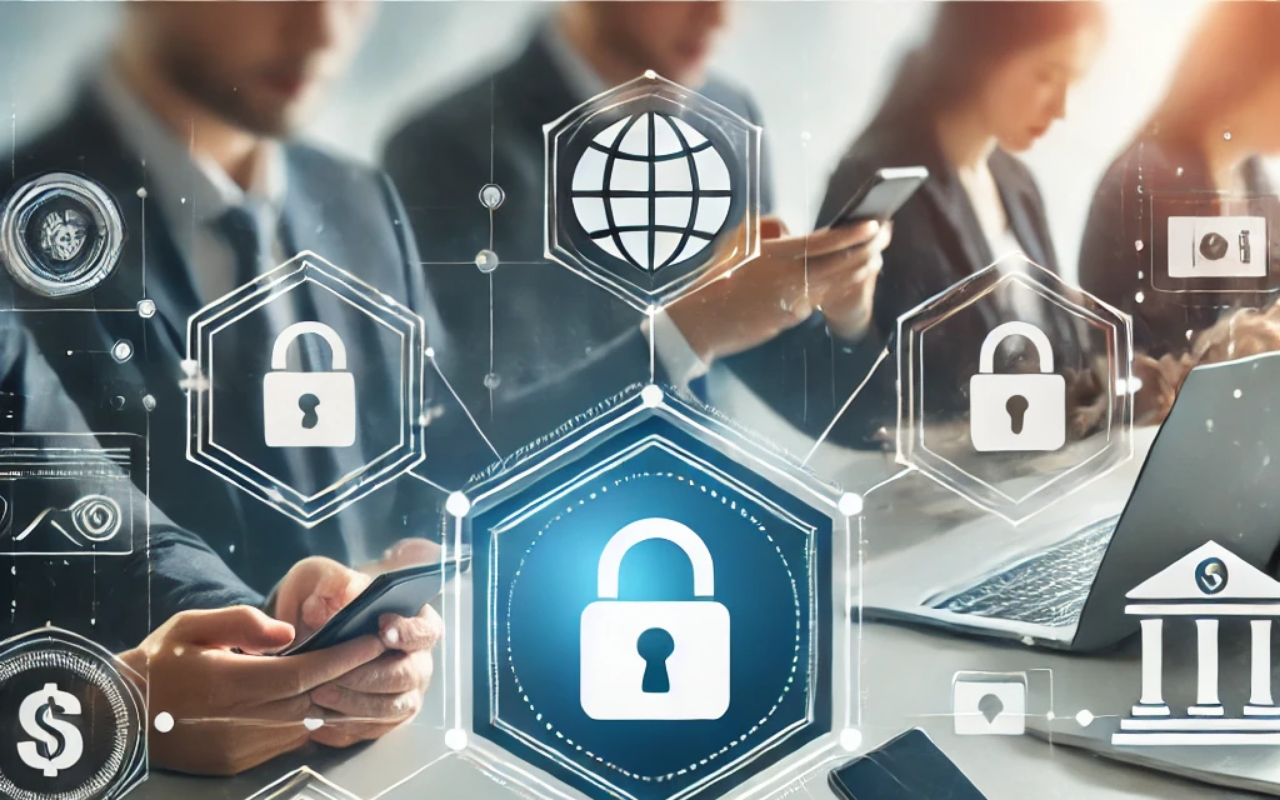
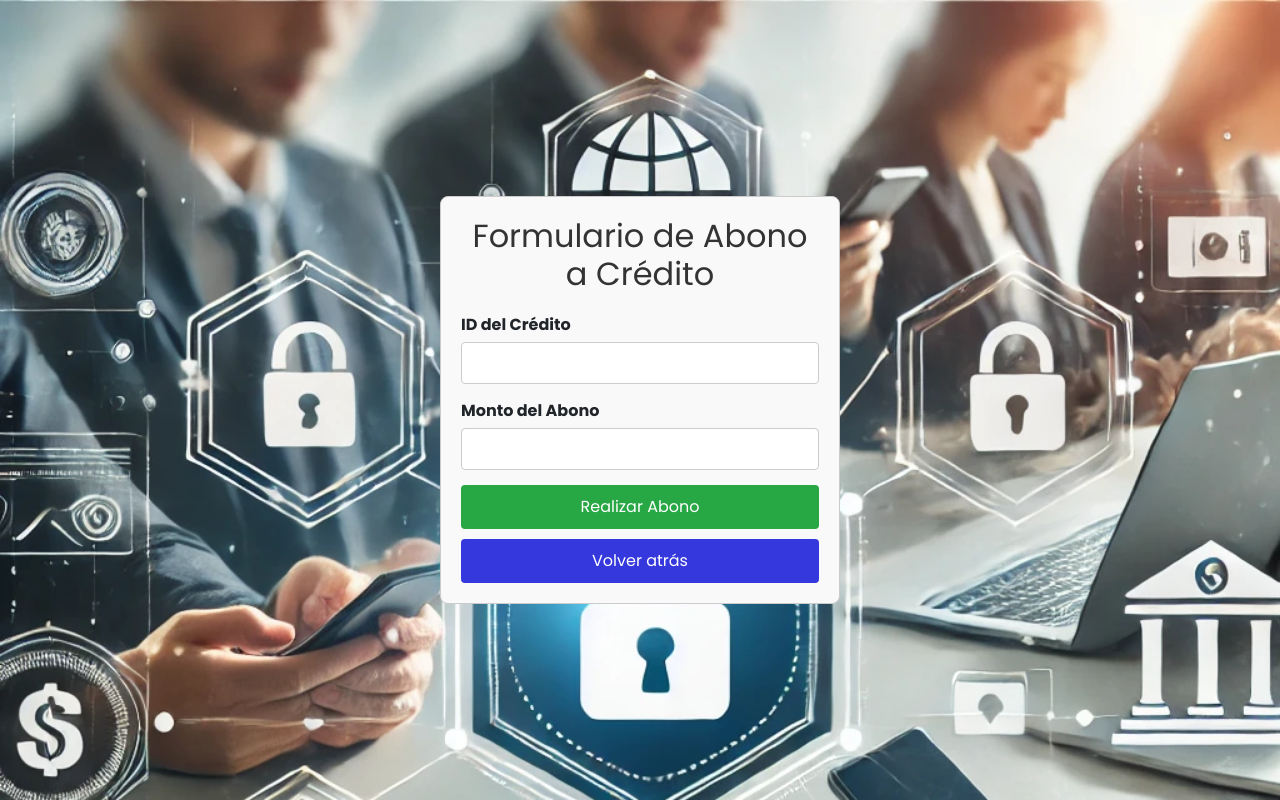
Before and after one commit to NestorErazo/PagaDiario, a React (Create React App) app: page /CreditPaymentForm in a window 1280 px wide. Before the commit this address had no page. Built offline with nearby package versions, Linux system fonts and the light colour scheme; the HTML template or start-up script is replaced by a standard one.

Commit message:
actualizacion pago bono

```diff
--- a/package.json
+++ b/package.json
@@ -8,15 +8,19 @@
     "@testing-library/user-event": "^13.5.0",
     "axios": "^1.7.7",
     "bcryptjs": "^2.4.3",
+    "chart.js": "^4.4.6",
     "cors": "^2.8.5",
     "express": "^4.21.1",
     "jsonwebtoken": "^9.0.2",
     "mongoose": "^8.7.2",
     "react": "^18.3.1",
+    "react-chartjs-2": "^5.2.0",
     "react-dom": "^18.3.1",
     "react-icons": "^5.3.0",
     "react-router-dom": "^6.27.0",
     "react-scripts": "5.0.1",
+    "recharts": "^2.13.3",
+    "victory": "^37.3.1",
     "web-vitals": "^2.1.4"
   },
   "scripts": {
--- a/src/App.js
+++ b/src/App.js
@@ -8,6 +8,9 @@ import UserForm from './components/UserForm';
 import CreditForm from './components/CreditForm';
 import Manager from './components/Manager';
 import CreditDetails from './components/CreditDetails';
+import UserList from './components/UserList';
+import CreditPaymentForm from './components/CreditPaymentForm';
+
 
 const App = () => {
     return (
@@ -22,6 +25,10 @@ const App = () => {
                     <Route path="/CreditForm" element={<CreditForm />} />
                     <Route path="/Manager" element={<Manager/>} />
                     <Route path="/CreditDetails" element={<CreditDetails/>} />
+                    <Route path="/UserList" element={<UserList/>} />
+                    <Route path="/CreditPaymentForm" element={<CreditPaymentForm/>} />
+
+
 
                 </Routes>
             </div>
--- a/src/components/CreditDetails.js
+++ b/src/components/CreditDetails.js
@@ -1,69 +1,73 @@
-import React, { useState, useEffect } from 'react';
+import React, { useState, useEffect, useCallback } from 'react';
 import axios from 'axios';
 import { useNavigate } from 'react-router-dom';
 import './CreditDetails.css';
 
 const CreditDetails = () => {
-    const navigate = useNavigate(); // Hook para la navegación
-    const [identifications, setIdentifications] = useState([]); // Lista de identificaciones de usuarios
-    const [selectedIdentification, setSelectedIdentification] = useState(''); // Identificación seleccionada
-    const [creditData, setCreditData] = useState(null); // Datos de créditos del usuario
-    const [error, setError] = useState(''); // Error de consulta
+    const navigate = useNavigate();
+    const [identifications, setIdentifications] = useState([]);
+    const [selectedIdentification, setSelectedIdentification] = useState('');
+    const [creditData, setCreditData] = useState(null);
+    const [error, setError] = useState('');
+    const [loading, setLoading] = useState(false);
 
-    // Cargar identificaciones de los usuarios al montar el componente
+    const handleError = (message, errorObj = null) => {
+        console.error(message, errorObj);
+        setError(message);
+        setLoading(false);
+    };
+
     useEffect(() => {
         const fetchIdentifications = async () => {
             try {
                 const response = await axios.get('https://app-bakend.onrender.com/api/user/identifications');
                 setIdentifications(response.data);
             } catch (error) {
-                console.error('Error al cargar identificaciones:', error);
-                setError('Error al cargar las identificaciones');
+                handleError('Error al cargar las identificaciones', error);
             }
         };
         fetchIdentifications();
     }, []);
 
-    // Consultar los créditos cuando cambia la identificación seleccionada
-    const fetchCredits = async (idNumber) => {
+    const fetchCredits = useCallback(async (idNumber) => {
+        setLoading(true);
         try {
             const response = await axios.get(`https://app-bakend.onrender.com/api/credit/${idNumber}/credits`);
+            if (response.data && response.data.credits) {
                 setCreditData(response.data);
                 setError('');
+            } else {
+                throw new Error('No se encontraron créditos.');
+            }
         } catch (error) {
-            console.error('Error al obtener créditos:', error);
-            setError('Usuario o créditos no encontrados');
+            handleError('Usuario o créditos no encontrados', error);
             setCreditData(null);
+        } finally {
+            setLoading(false);
         }
-    };
+    }, []);
 
     const handleSelectChange = (e) => {
         const idNumber = e.target.value;
         setSelectedIdentification(idNumber);
-        if (idNumber) {
-            fetchCredits(idNumber);
-        }
+        if (idNumber) fetchCredits(idNumber);
+    };
+
+    const calcularCuotaMensual = (loanAmount, interestRate, installments) => {
+        const rate = interestRate / 100 / 12;
+        return ((loanAmount * rate) / (1 - Math.pow(1 + rate, -installments))).toFixed(2);
     };
 
     const handleBackButtonClick = () => {
-        navigate(-1); // Vuelve a la página anterior
-    };
-
-    // Función para calcular la cuota mensual
-    const calculateMonthlyInstallment = (loanAmount, interestRate, installments) => {
-        const principalPerInstallment = loanAmount / installments; // Monto del préstamo por cuota
-        const interest = (interestRate / 100) * loanAmount; // Interés aplicado al monto del préstamo
-        const monthlyInstallment = principalPerInstallment + interest; // Sumar ambos valores
-        return monthlyInstallment.toFixed(2); // Redondear a dos decimales
+        navigate(-1);
     };
 
     return (
         <div className="credit-details-container">
             <h2>Consulta de Créditos</h2>
-
             <label>
                 Número de Identificación:
-                <select value={selectedIdentification} onChange={handleSelectChange}>
+                <select value={selectedIdentification} onChange={handleSelectChange} disabled={loading}>
                     <option value="">Seleccione una identificación</option>
                     {identifications.map((user) => (
                         <option key={user.identificationNumber} value={user.identificationNumber}>
@@ -79,25 +83,24 @@ const CreditDetails = () => {
     <div className="credit-info">
         <h3>Créditos de {creditData.fullName}</h3>
         <p><strong>Cédula:</strong> {creditData.identificationNumber}</p>
+
         <div className="credit-grid">
-                        {creditData.credits.map((credit, index) => {
-                            const monthlyInstallment = calculateMonthlyInstallment(credit.loanAmount, credit.interestRate, credit.installments);
-                            return (
-                                <div key={index} className="credit-item">
-                                    <p><strong>Monto del Préstamo:</strong> {credit.loanAmount}</p>
+            {creditData.credits.map((credit, index) => (
+                <div key={credit._id || index} className="credit-item">
+                    <p><strong>ID del Crédito:</strong> {credit._id}</p>
+                    <p><strong>Monto del Préstamo:</strong> ${credit.loanAmount}</p>
                     <p><strong>Tasa de Interés:</strong> {credit.interestRate}%</p>
                     <p><strong>Total de Cuotas:</strong> {credit.installments}</p>
-                                    <p><strong>Cuotas Restantes:</strong> {credit.installments}</p>
-                                    <p><strong>Cuota Mensual:</strong> {monthlyInstallment}</p> {/* Muestra la cuota calculada */}
+                    <p><strong>Saldo Restante:</strong> ${credit.remainingBalance || 0}</p>
+                    <p><strong>Cuota Mensual:</strong> ${calcularCuotaMensual(credit.loanAmount, credit.interestRate, credit.installments)}</p>
                 </div>
-                            );
-                        })}
+            ))}
         </div>
     </div>
 )}
 
-            {/* Botón de regreso */}
-            <button onClick={handleBackButtonClick} style={{ marginTop: '20px' }}>
+
+            <button onClick={handleBackButtonClick} style={{ marginTop: '20px' }} disabled={loading}>
                 Regresar
             </button>
         </div>
--- /dev/null
+++ b/src/components/CreditPaymentForm.css
@@ -0,0 +1,54 @@
+.credit-payment-form {
+  max-width: 400px;
+  margin: 0 auto;
+  padding: 20px;
+  border: 1px solid #ccc;
+  border-radius: 8px;
+  background-color: #f9f9f9;
+}
+
+.form-group {
+  margin-bottom: 15px;
+}
+
+.form-group label {
+  display: block;
+  font-weight: bold;
+  margin-bottom: 5px;
+}
+
+.form-group input {
+  width: 100%;
+  padding: 8px;
+  font-size: 16px;
+  border: 1px solid #ccc;
+  border-radius: 4px;
+}
+
+button {
+  width: 100%;
+  padding: 10px;
+  font-size: 16px;
+  background-color: #28a745;
+  color: white;
+  border: none;
+  border-radius: 4px;
+  cursor: pointer;
+}
+
+button:disabled {
+  background-color: #ccc;
+}
+
+.message {
+  font-size: 16px;
+  margin-top: 20px;
+}
+
+.success {
+  color: green;
+}
+
+.error {
+  color: red;
+}
--- /dev/null
+++ b/src/components/CreditPaymentForm.js
@@ -0,0 +1,88 @@
+import React, { useState } from 'react';
+import { useNavigate } from 'react-router-dom';
+import './CreditPaymentForm.css';
+const CreditPaymentForm = () => {
+    const [creditId, setCreditId] = useState('');
+    const [amount, setAmount] = useState('');
+    const [message, setMessage] = useState('');
+    const [isLoading, setIsLoading] = useState(false);
+    const navigate = useNavigate();
+    const handleSubmit = async (e) => {
+        e.preventDefault();
+
+        // Validar que el monto sea un número mayor que 0
+        const parsedAmount = parseFloat(amount);
+        if (isNaN(parsedAmount) || parsedAmount <= 0) {
+            setMessage('El monto debe ser un número positivo.');
+            return;
+        }
+
+        setIsLoading(true);
+        try {
+            // Realizar la solicitud al backend para hacer el abono
+            const response = await fetch(`https://app-bakend.onrender.com/api/credit/${creditId}/payment`, {
+                method: 'PATCH',
+                headers: {
+                    'Content-Type': 'application/json',
+                },
+                body: JSON.stringify({ amount: parsedAmount }),
+            });
+
+            const data = await response.json();
+            if (response.ok) {
+                setMessage('Abono realizado con éxito.');
+            } else {
+                setMessage(data.message || 'Hubo un error al realizar el abono.');
+            }
+        } catch (error) {
+            setMessage('Error en el servidor, por favor intente nuevamente.');
+            console.error('Error:', error);
+        } finally {
+            setIsLoading(false);
+        }
+    };
+    const handleBack = () => {
+        navigate(-1);
+    };
+
+    return (
+        <div className="credit-payment-form">
+            <h2>Formulario de Abono a Crédito</h2>
+            <form onSubmit={handleSubmit}>
+                <div className="form-group">
+                    <label htmlFor="creditId">ID del Crédito</label>
+                    <input
+                        type="text"
+                        id="creditId"
+                        value={creditId}
+                        onChange={(e) => setCreditId(e.target.value)}
+                        required
+                    />
+                </div>
+
+                <div className="form-group">
+                    <label htmlFor="amount">Monto del Abono</label>
+                    <input
+                        type="number"
+                        id="amount"
+                        value={amount}
+                        onChange={(e) => setAmount(e.target.value)}
+                        required
+                        min="1"
+                    />
+                </div>
+
+                <button type="submit" disabled={isLoading}>
+                    {isLoading ? 'Realizando abono...' : 'Realizar Abono'}
+                </button>
+                <button type="button" onClick={handleBack} className="back-button">Volver atrás</button>
+
+            </form>
+
+            {message && <p className={`message ${message.includes('éxito') ? 'success' : 'error'}`}>{message}</p>}
+        </div>
+
+    );
+};
+
+export default CreditPaymentForm;
--- a/src/components/Manager.css
+++ b/src/components/Manager.css
@@ -1,7 +1,6 @@
 
 
 .h1{
-color: rgb(240, 10, 98);
+color: rgb(245, 245, 245);
 justify-content: center;
-
 }
--- a/src/components/Manager.js
+++ b/src/components/Manager.js
@@ -5,10 +5,7 @@ export const Manager = () => {
 
     <div >
     <h1 className='h1'>Manager</h1>
-    <button type="button" class="btn btn-primary">
-    mostrar creiditos
-    con CC traer nombre, monto credito y cuotas
-    </button>
+
     <button type="button" class="btn btn-success">  admnistrar usuarios</button>
     <button type="button" class="btn btn-secondary">Secondary</button>
 
--- a/src/components/Menu.js
+++ b/src/components/Menu.js
@@ -20,7 +20,11 @@ const Menu = () => {
                         <FcMoneyTransfer   />
                     </li>
                     <li>
-                        <Link to="/CreditDetails">Panel de Control</Link>
+                        <Link to="/CreditDetails">Panel de Prestamos</Link>
+                        <FaSolarPanel      className='icon'/>
+                    </li>
+                    <li>
+                        <Link to="/CreditPaymentForm">Visual Prestamos</Link>
                         <FaSolarPanel      className='icon'/>
                     </li>
 
--- /dev/null
+++ b/src/components/UserList.js
@@ -0,0 +1,57 @@
+import React, { useState, useEffect } from 'react';
+import axios from 'axios';
+
+const UserList = () => {
+  const [users, setUsers] = useState([]);
+
+  useEffect(() => {
+    const fetchUsers = async () => {
+      try {
+        const response = await axios.get('/api/users');
+        setUsers(response.data);
+      } catch (error) {
+        console.error('Error fetching users:', error);
+      }
+    };
+
+    fetchUsers();
+  }, []);
+
+  const handleDelete = async (userId) => {
+    try {
+      await axios.delete(`/api/users/${userId}`);
+      setUsers(users.filter((user) => user._id !== userId));
+    } catch (error) {
+      console.error('Error deleting user:', error);
+    }
+  };
+
+  return (
+    <div>
+      <h3>Lista de Usuarios</h3>
+      <table>
+        <thead>
+          <tr>
+            <th>Nombre Completo</th>
+            <th>Email</th>
+            <th>Acciones</th>
+          </tr>
+        </thead>
+        <tbody>
+          {users.map((user) => (
+            <tr key={user._id}>
+              <td>{user.fullName}</td>
+              <td>{user.email}</td>
+              <td>
+                <button onClick={() => handleDelete(user._id)}>Eliminar</button>
+                {/* Agregar botón de editar si es necesario */}
+              </td>
+            </tr>
+          ))}
+        </tbody>
+      </table>
+    </div>
+  );
+};
+
+export default UserList;
```
Also changed, not shown: 1 other file (tests, documents, lock files or other folders). Lines whose indentation alone changed are shown as unchanged.
